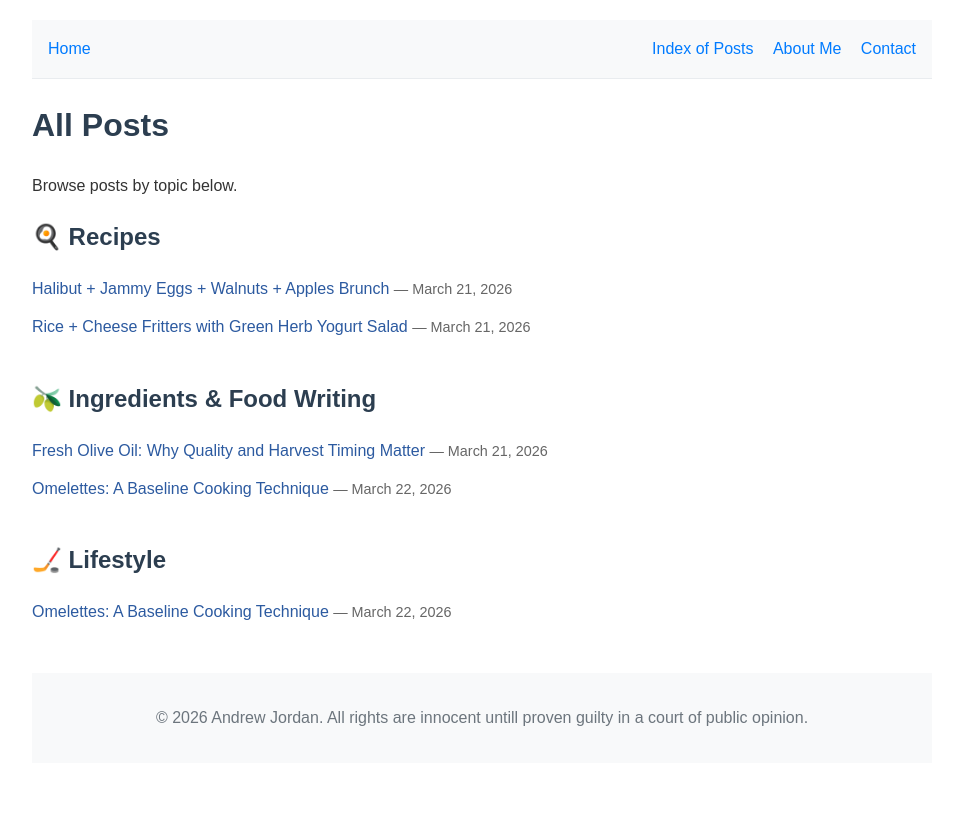
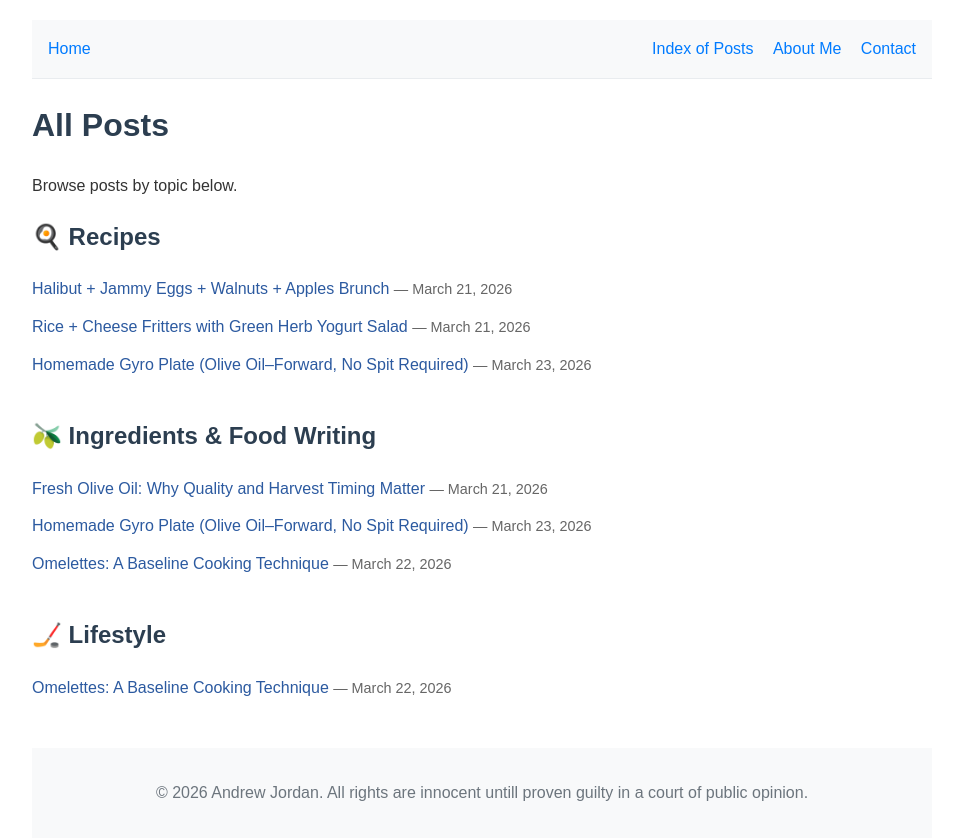
Before and after one commit to 05k0012/personal-homepage, a Jekyll site: the page built from posts.html, in a window 1280 px wide. Shown: the top 840 px of the page, without its empty margins (158-1121 px from the left). Built offline with Jekyll 4.4.1, drawn with Linux system fonts in a browser that asks for light colours; some of the changed lines change nothing that is shown.

Commit message:
Added Gyro plate

```diff
--- /dev/null
+++ b/_posts/2026-03-23-homemade-gyro-plate-olive-oil-forward.md
@@ -0,0 +1,262 @@
+---
+layout: post
+title: "Homemade Gyro Plate (Olive Oil–Forward, No Spit Required)"
+date: 2026-03-23
+images:
+  - /assets/images/Greek1.jpg
+  - /assets/images/greek2.jpg
+  - /assets/images/greek3.jpg
+tags: [gyro, greek, mediterranean, olive-oil, air-fryer, gluten-free, recipes]
+---
+
+Homemade Gyro Plate (Olive Oil–Forward, No Spit Required)
+
+With Greek Salad, Seasoned Air Fryer Fries, and Tzatziki
+
+This is a full gyro-style plate built for a home kitchen without the vertical rotisserie setup. The method leans on a rolled, thin-layer meat technique to mimic those shaved slices you'd get from a proper gyro spit, then finishes under the broiler for that crispy, charred edge.
+
+You'll notice this recipe leans heavily on olive oil instead of butter. It keeps things lighter, more in line with Mediterranean flavors, and still delivers richness without muting the brightness from lemon, garlic, and herbs.
+
+## The Gyro-Style Meat (Beef + Lamb)
+
+### Ingredients
+
+- 1 lb ground beef
+- 1 lb ground lamb
+- 1 egg
+- 2 tbsp olive oil
+- 4 cloves garlic, minced
+- 1 tsp onion powder
+- 1 tsp smoked paprika
+- 1 tsp dried oregano
+- 1 tsp salt
+- 1/2 tsp black pepper
+
+### Why olive oil here?
+
+Olive oil blends more cleanly into the meat mixture than butter and keeps the flavor profile aligned with classic Greek cooking. It also helps the meat stay juicy without adding heaviness.
+
+### Method
+
+1. Mix thoroughly
+   - Combine all ingredients until the mixture becomes sticky and cohesive.
+2. Flatten the meat
+   - Place between butcher paper or parchment and roll into a thin sheet (about 1/4 inch).
+3. Roll it up
+   - Form a tight log to mimic the layered structure of spit-roasted meat.
+4. Bake
+   - Bake at 375°F for 25–30 minutes until cooked through.
+5. Slice + Broil
+   - Unroll and chop into thin strips
+   - Spread on a tray
+   - Broil 3–6 minutes until edges crisp and char
+
+## Greek Salad (Simple & Bright)
+
+### Ingredients
+
+- 2 cups tomatoes, chopped
+- 1 cucumber, chunked
+- 1/4 red onion, thinly sliced
+- 2 tbsp fresh lemon juice
+- 2–3 tbsp olive oil
+- Salt and black pepper
+- Optional: feta, olives, oregano
+
+### Method
+
+1. Combine vegetables
+2. Toss with lemon juice and olive oil
+3. Season and rest 5–10 minutes
+
+### Why olive oil matters here
+
+This is where olive oil really shines. It carries the acidity of the lemon and helps coat the vegetables without overpowering them.
+
+## Tzatziki (Cool + Creamy)
+
+### Ingredients
+
+- 1 cup Greek yogurt
+- 1/2 cucumber, grated and squeezed dry
+- 2 cloves garlic, minced
+- 1 tbsp lemon juice
+- 1 tbsp olive oil
+- 1 tbsp fresh dill (or 1 tsp dried)
+- Salt to taste
+
+### Method
+
+1. Remove as much water as possible from cucumber
+2. Mix all ingredients
+3. Chill before serving
+
+### Olive oil note
+
+A little olive oil adds smoothness and rounds out the tanginess without needing anything heavier.
+
+## Seasoned Air Fryer Waffle Fries
+
+### Ingredients
+
+- Frozen waffle fries
+- 1/2 tsp MSG
+- 1 tsp smoked paprika
+- 1/2 tsp garlic powder
+- 1/2 tsp onion powder
+- Salt and pepper
+
+### Method
+
+1. Air fry according to package (~400°F, 10–15 minutes)
+2. Toss hot fries with seasoning
+
+### Optional upgrade
+
+Lightly toss fries with a small drizzle of olive oil before seasoning if you want better adhesion and a slightly richer finish.
+
+## Optional Lemon Rice
+
+### Ingredients
+
+- 1 cup white rice
+- 2 cups water or broth
+- 1 tbsp olive oil
+- Salt
+- Squeeze of lemon
+
+### Method
+
+Cook rice, then finish with olive oil and lemon.
+
+### Why olive oil instead of butter?
+
+It keeps the rice light and aromatic rather than rich and heavy, which balances the plate better overall.
+
+## Plating the Gyro Plate
+
+Build your plate:
+
+- Base of lemon rice (optional)
+- Crispy gyro meat
+- Greek salad
+- Hummus
+- Tzatziki
+- Seasoned waffle fries
+
+Finish with:
+
+- Lemon wedges
+- Drizzle of olive oil
+- Sprinkle of oregano or paprika
+
+## Final Notes
+
+- Olive oil > butter (in this dish): You're building a plate around acidity, herbs, and char. Olive oil enhances that, butter dulls it.
+- Broiler = essential: That's where you recreate the spit-roasted effect
+- Gluten-free friendly: Fries + rice instead of pita works perfectly
+- Meal prep friendly: Re-crisp meat in a pan with a touch of olive oil
+
+## Greek-Style Yellow Rice (Restaurant-Inspired)
+
+This is that subtly spiced, golden rice you get at Greek spots—light, aromatic, and a little richer from olive oil.
+
+### Ingredients
+
+- 1 cup white rice (jasmine or basmati)
+- 2 cups chicken broth (or water)
+- 2 tbsp olive oil
+- 1/2 tsp turmeric
+- 1/2 tsp garlic powder
+- 1/2 tsp onion powder
+- Salt to taste
+- Squeeze of lemon
+
+### Method
+
+1. Rinse the rice until water runs mostly clear
+2. In a pot, combine rice, broth, olive oil, turmeric, garlic powder, onion powder, and salt
+3. Bring to a boil, then cover and reduce to low
+4. Cook 15–18 minutes until tender
+5. Finish with a squeeze of lemon and fluff
+
+### Notes
+
+- Turmeric gives color more than flavor—don't overdo it
+- Olive oil replaces butter here intentionally—it keeps the rice fragrant and separate instead of heavy or sticky
+
+## Dill Potato + Corn Salad (Greek-ish Hybrid)
+
+This ended up somewhere between a potato salad and a fresh herb salad. It's bright, herby, and works really well with the richness of the meat.
+
+### Ingredients
+
+- 1 lb potatoes, boiled and chopped (Yukon gold work well)
+- 1/2 cup corn (fresh, frozen, or grilled)
+- 1/4 red onion, finely sliced
+- 2 tbsp fresh dill (or 2 tsp dried)
+- 2 tbsp olive oil
+- 1–2 tbsp lemon juice
+- Salt and pepper
+- Optional: small spoon of Greek yogurt for creaminess
+
+### Method
+
+1. Boil potatoes in salted water until fork tender, then drain and cool slightly
+2. Combine potatoes, corn, and red onion
+3. Toss with olive oil, lemon juice, dill, salt, and pepper
+4. Add a small spoon of Greek yogurt if you want a slightly creamy texture
+5. Let sit 10–15 minutes before serving
+
+### Notes
+
+- This leans olive oil + lemon instead of mayo
+- Dill is the key flavor—don't skip it
+- Works warm or cold
+
+## Bonus: Next-Day Breakfast Gyro Pita (or Plate)
+
+When you run out of gyro meat—or just want to stretch it—this becomes a ridiculously good breakfast using leftovers.
+
+### Ingredients
+
+- 2–3 eggs
+- Splash of milk or water
+- Olive oil
+- Leftover Greek salad (especially tomatoes, onions, cucumber)
+- Tzatziki
+- Hummus
+- Optional: leftover gyro meat
+- Optional: gluten-free pita or wrap (or just make it a bowl/plate)
+
+### Method
+
+1. Scramble the eggs
+   - Heat a pan with a little olive oil
+   - Whisk eggs with a splash of liquid and salt
+   - Cook gently until soft and just set
+2. Warm components
+   - Reheat gyro meat if using
+   - Optional: warm pita or wrap
+3. Assemble
+   - Spread hummus as a base
+   - Add eggs
+   - Add gyro meat (optional)
+   - Top with Greek salad (especially onions for bite)
+   - Finish with tzatziki
+
+### Why this works
+
+- Eggs + yogurt + hummus = creamy, protein-heavy base
+- The acidity from the salad cuts through the richness
+- Olive oil ties everything together without needing cheese or butter
+
+## Final Thought on the Variations
+
+This whole setup is modular:
+
+- Plate 1: Gyro meat + fries + Greek salad
+- Plate 2: Gyro meat + yellow rice + dill potato salad
+- Day 2: Breakfast pita/bowl with eggs + leftovers
+
+And throughout all of it, sticking with olive oil over butter keeps everything aligned—lighter, brighter, and way more flexible across meals.
--- a/posts.html
+++ b/posts.html
@@ -9,11 +9,13 @@ title: "All Posts"
 {% assign recipes_1 = site.posts | where: "tags", "halibut" %}
 {% assign recipes_2 = site.posts | where: "tags", "brunch" %}
 {% assign recipes_3 = site.posts | where: "tags", "fritters" %}
-{% assign recipes = recipes_1 | concat: recipes_2 | concat: recipes_3 | uniq %}
+{% assign recipes_4 = site.posts | where: "tags", "recipes" %}
+{% assign recipes = recipes_1 | concat: recipes_2 | concat: recipes_3 | concat: recipes_4 | uniq %}
 
 {% assign ingredients_1 = site.posts | where: "tags", "olive oil" %}
-{% assign ingredients_2 = site.posts | where: "tags", "ingredients" %}
-{% assign ingredients = ingredients_1 | concat: ingredients_2 | uniq %}
+{% assign ingredients_2 = site.posts | where: "tags", "olive-oil" %}
+{% assign ingredients_3 = site.posts | where: "tags", "ingredients" %}
+{% assign ingredients = ingredients_1 | concat: ingredients_2 | concat: ingredients_3 | uniq %}
 
 {% assign tech = site.posts | where: "tags", "tech" %}
 
```
Also changed, not shown: assets/images/Greek1.jpg (added), assets/images/greek2.jpg (added), assets/images/greek3.jpg (added).
